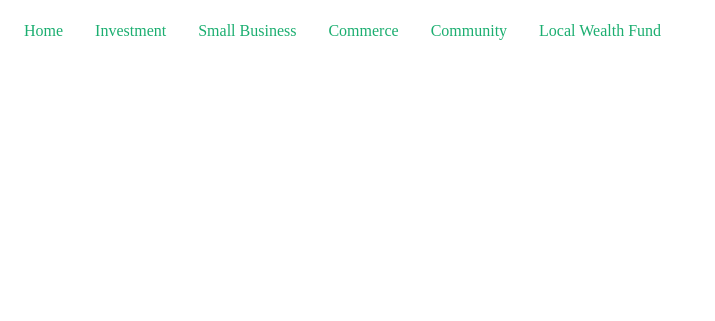
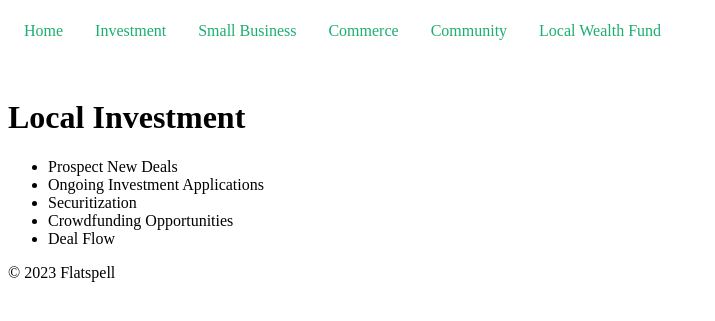
Before and after one commit to flatspell/community, a Flask app: page /investment in a window 1280 px wide. Shown: the top 321 px of the page, without its empty margins (0-715 px from the left). Run offline with Flask 3, Linux system fonts and the light colour scheme.

Commit message:
add basic bullet points to each subpage

```diff
--- a/map-app/static/css/style.css
+++ b/map-app/static/css/style.css
@@ -18,6 +18,7 @@
   left: 0;
   width: 250px;
   height: 100%;
+  z-index: 0;
 }
 
 #menu img {
@@ -39,8 +40,9 @@
 }
 
 .navbar {
-  overflow: hidden;
+  overflow: visible;
   background-color: rgb(255, 255, 255);
+  z-index: 999;
 }
 
 .navbar ul {
@@ -64,3 +66,7 @@
 .navbar li a:hover {
   background-color: #333;
 }
+
+#content {
+  padding-top: 50px;
+}
--- a/map-app/templates/base.html
+++ b/map-app/templates/base.html
@@ -1,4 +1,10 @@
+<!DOCTYPE html>
+<html>
+  <head>
+    <title>{% block title %}{% endblock %}</title>
     <link rel="stylesheet" href="{{ url_for('static', filename='css/style.css') }}">
+  </head>
+  <body>
     <nav class="navbar">
       <ul>
         <li><a href="{{ url_for('home') }}">Home</a></li>
@@ -9,3 +15,11 @@
         <li><a href="{{ url_for('local_wealth_fund') }}">Local Wealth Fund</a></li>
       </ul>
     </nav>
+    <div id="content" style="padding-top: 70px;">
+      {% block content %}{% endblock %}
+    </div>
+    <footer>
+      <p>&copy; 2023 Flatspell</p>
+    </footer>
+  </body>
+</html>
--- a/map-app/templates/community.html
+++ b/map-app/templates/community.html
@@ -5,8 +5,8 @@
 {% block content %}
   <h1>Community</h1>
   <ul>
-    <li>Item 1</li>
-    <li>Item 2</li>
-    <li>Item 3</li>
+    <li>Meetups</li>
+    <li>Entrepreneur Resources</li>
+    <li>Online Courses</li>
   </ul>
 {% endblock %}
--- a/map-app/templates/investment.html
+++ b/map-app/templates/investment.html
@@ -1,12 +1,14 @@
 {% extends 'base.html' %}
 
-{% block title %}Local{% endblock %}
+{% block title %}Local Investment{% endblock %}
 
 {% block content %}
   <h1>Local Investment</h1>
   <ul>
-    <li>Item 1</li>
-    <li>Item 2</li>
-    <li>Item 3</li>
+    <li>Prospect New Deals</li>
+    <li>Ongoing Investment Applications</li>
+    <li>Securitization</li>
+    <li>Crowdfunding Opportunities</li>
+    <li>Deal Flow</li>
   </ul>
 {% endblock %}
--- a/map-app/templates/local_wealth_fund.html
+++ b/map-app/templates/local_wealth_fund.html
@@ -5,8 +5,8 @@
 {% block content %}
   <h1>Local Wealth Fund</h1>
   <ul>
-    <li>Item 1</li>
-    <li>Item 2</li>
-    <li>Item 3</li>
+    <li>Let your community utilize our investment fund</li>
+    <li>Allow every citizen to be a shareholder in hometown equity</li>
+    <li>Be a stakeholder in what you use everyday</li>
   </ul>
 {% endblock %}
```
Also changed, not shown: map-app/templates/index.html (+7 -0 lines). Lines whose indentation alone changed are shown as unchanged.
